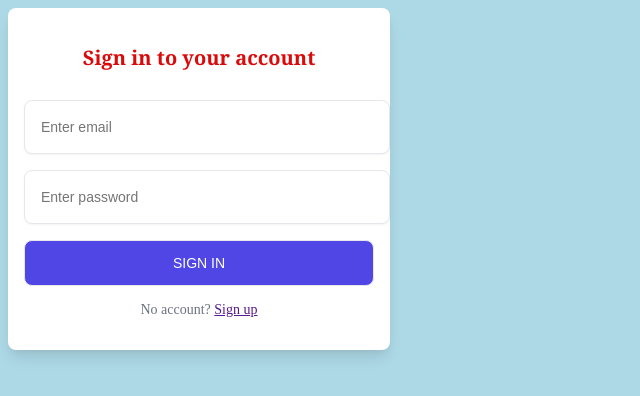
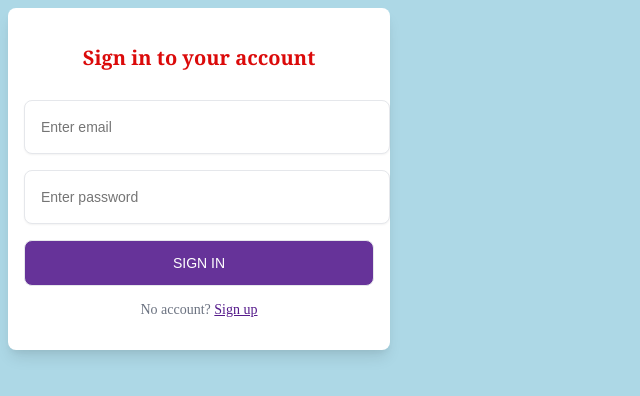
Before and after one commit to LuDev01/PruebaSignIn, a plain HTML site: page index.html in a window 1280 px wide. Shown: the whole page, without its empty margins (0-640 px from the left). Drawn offline with Linux system fonts and the light colour scheme.

Commit message:
Cambiando el color

```diff
--- a/style.css
+++ b/style.css
@@ -47,7 +47,7 @@ body{
     padding-bottom: 0.75rem;
     padding-left: 1.25rem;
     padding-right: 1.25rem;
-    background-color: #4F46E5;
+    background-color: rebeccapurple;
     color: #ffffff;
     font-size: 0.875rem;
     line-height: 1.25rem;
```
